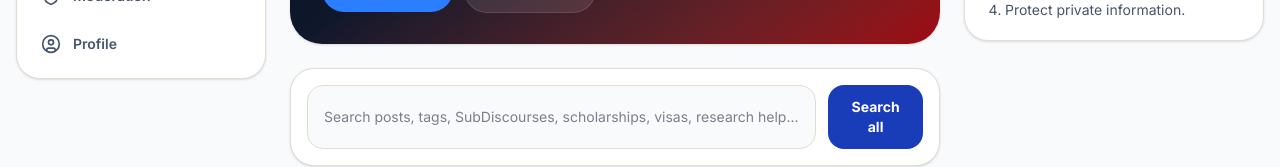
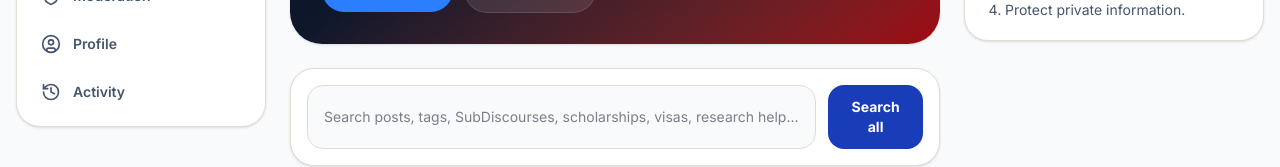
Before and after one commit to yomiannixs-jpg/Unibridge-community, a React (Vite) app in the folder artifacts/unibridge/: page / in a window 1280 px wide. Shown: the part 519-686 px from the top of the page. Built offline with nearby package versions, Linux system fonts and the light colour scheme; no server answers.

Commit message:
Stage 5E user activity history

```diff
--- a/artifacts/unibridge/src/components/layout.tsx
+++ b/artifacts/unibridge/src/components/layout.tsx
@@ -2,6 +2,7 @@ import { Link, useLocation } from "wouter";
 import { Bookmark, Compass, Home, LogIn, MessageSquare, Plus, Search, ShieldCheck, UserCircle, Users } from "lucide-react";
 import { useAuth } from "@/lib/auth-context";
 import { NotificationBell } from "@/components/notification-bell";
+import { History } from "lucide-react";
 
 export function Layout({ children }: { children: React.ReactNode }) {
   const [location] = useLocation();
@@ -18,6 +19,7 @@ export function Layout({ children }: { children: React.ReactNode }) {
     { href: "/resources", label: "Resources", icon: Bookmark },
     { href: "/moderation", label: "Moderation", icon: ShieldCheck },
     { href: "/profile", label: "Profile", icon: UserCircle },
+    { href: "/activity",label: "Activity",icon: History,},
   ];
 
   return (
```
